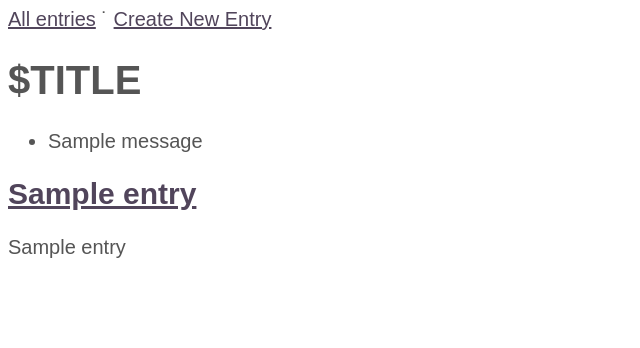
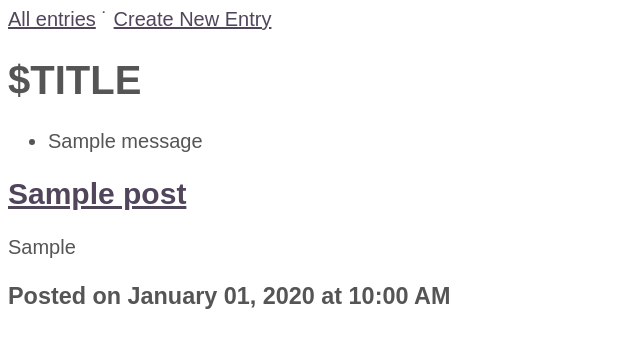
Before and after one commit to margaretlillian/build-a-blog, a Flask app: template templates/entries.html in a window 1280 px wide. Shown: the top 348 px of the page, without its empty margins (0-640 px from the left). Run offline with Flask 2, Linux system fonts and the light colour scheme; tables that the repository leaves empty hold one stand-in row (values such as "Sample post"); the template is opened without the code that fills it: values that come from a table or form of the project are taken from there, most other values are stand-ins (such as "Sample title", 1, 10 or a date in 2020); one stand-in notice (Sample message) is shown; data that the repository does not hold is empty.

Commit message:
Added categories db

```diff
--- a/main.py
+++ b/main.py
@@ -9,22 +9,32 @@
 db = SQLAlchemy(app)
 app.secret_key = 'VF%^ghyjGRSfs4545&^FGS^5$%'
 
-class Blog(db.Model):
+class Post(db.Model):
 
-    id = db.Column(db.Integer, primary_key=True)
+    entry_id = db.Column(db.Integer, primary_key=True)
     title = db.Column(db.String(120))
     entry = db.Column(db.Text)
     date = db.Column(db.DateTime)
+    category_id = db.Column(db.Integer, db.ForeignKey('category.id'))
 
-    def __init__(self, title, entry, date):
+    def __init__(self, title, entry, date, category):
         self.title = title
         self.entry = entry
         if date is None:
             date = datetime.utcnow()
         self.date = date
+        self.category = category
 
     def __repr__(self):
-        return str(self.id)
+        return str(self.entry_id)
+
+class Category(db.Model):
+    id = db.Column(db.Integer, primary_key=True)
+    name = db.Column(db.String(50))
+    entry = db.relationship('Post', backref='category')
+
+    def __init__(self, name):
+        self.name = name
 
 @app.route('/')
 def index():
@@ -33,11 +43,12 @@
 
 @app.route('/blog')
 def blog():
-    entries = Blog.query.all()
+    entries = Post.query.all()
     post_id = request.args.get('id')
-    entry = Blog.query.filter_by(id=post_id).first()
+    entry = Post.query.filter_by(entry_id=post_id).first()
+    category = Post.query.join(Post.category_id).first()
     if not post_id:
-        return render_template('entries.html', entries=entries)
+        return render_template('entries.html', entries=entries, category=category)
     else:
         return render_template('entry.html', entry=entry)
 
@@ -46,15 +57,42 @@
     if request.method == 'POST':
         entry_title = request.form['title']
         entry_post = request.form['entry']
-        if entry_post == "" or entry_title == "":
+        category = request.form['category-new']
+        category_exst = request.form['category-exst']
+        if category == "":
+            category = category_exst
+        else:
+            if category_exst != "":
+                flash("Please don't do that")
+                return render_template('new-entry.html', title=entry_title, post=entry_post, categories=retrieve_categories())
+        if entry_post == "" or entry_title == "" or category == "":
             flash('Please do not leave any fields blank')
-            return render_template('new-entry.html', title=entry_title, post=entry_post)
-        new_entry = Blog(entry_title, entry_post, None)
+            return render_template('new-entry.html', title=entry_title, post=entry_post, categories=retrieve_categories())
+
+        category_exists = Category.query.filter_by(name=category).first()
+        if not category_exists:
+            new_category = Category(category)
+            db.session.add(new_category)
+            db.session.commit()
+            category_id = Category.query.get(new_category.id)
+        else:
+            category_id = Category.query.get(category_exists.id)
+        new_entry = Post(entry_title, entry_post, None, category_id)
         db.session.add(new_entry)
         db.session.commit()
-        new_post = Blog.query.get(new_entry.id)
+        new_post = Post.query.get(new_entry.entry_id)
+
+
+
         return redirect('/blog?id={0}'.format(new_post))
-    return render_template('new-entry.html')
+    return render_template('new-entry.html', categories=retrieve_categories())
+
+def retrieve_categories():
+    categories = []
+    all_cats = Category.query.all()
+    for cat in all_cats:
+        categories.append(cat.name)
+    return categories
 
 
 if __name__ == '__main__':
--- a/templates/entries.html
+++ b/templates/entries.html
@@ -5,10 +5,11 @@
     {% else %}
 
             {% for entry in entries %}
-            <div id="{{entry.id}}">
-            <a href="/blog?id={{entry.id}}"><h2>{{entry.title}}</h2></a>
-                {{entry.entry}}
-            </div>
+            <article id="{{entry.entry_id}}">
+            <a href="/blog?id={{entry.entry_id}}"><h2>{{entry.title}}</h2></a>
+              {{entry.entry}}
+                <h3 class="endpost">Posted on {{entry.date.strftime('%B %m, %Y at %I:%M %p')}} </h3>
+            </article>
 
             {% endfor %}
 
--- a/templates/entry.html
+++ b/templates/entry.html
@@ -1,7 +1,8 @@
 {% extends "base.html" %}
 {% block content %}
-            <div id="{{entry.id}}">
+            <section id="{{entry.id}}">
             <a href="/blog?id={{entry.id}}"><h2>{{entry.title}}</h2></a>
                 {{entry.entry}}
-            </div>
+            </section>
+
 {% endblock %}
```
Also changed, not shown: templates/new-entry.html (+16 -2 lines), static/robo.png (added), static/tricolor.png (added), templates/category.html (added), 1 other file.
